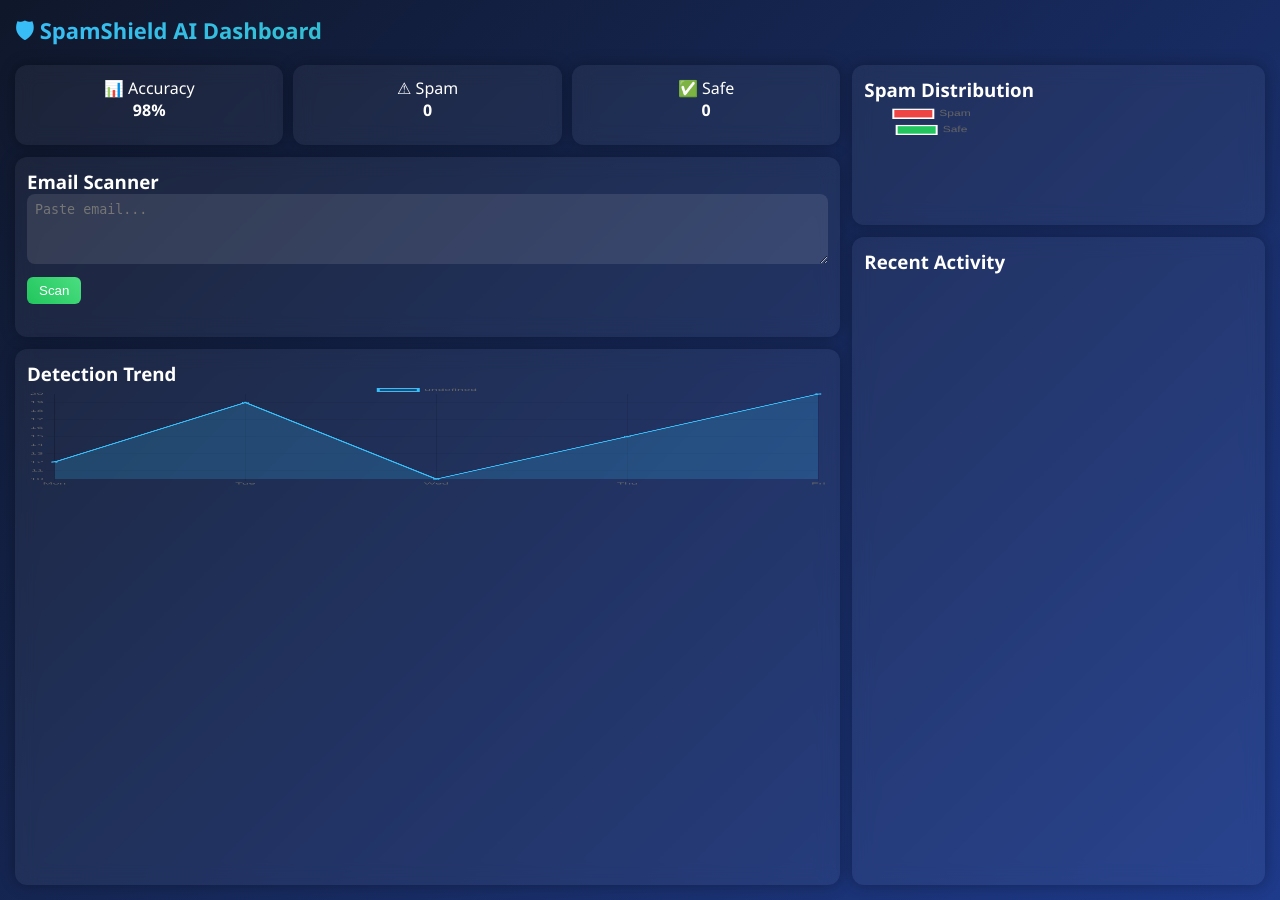
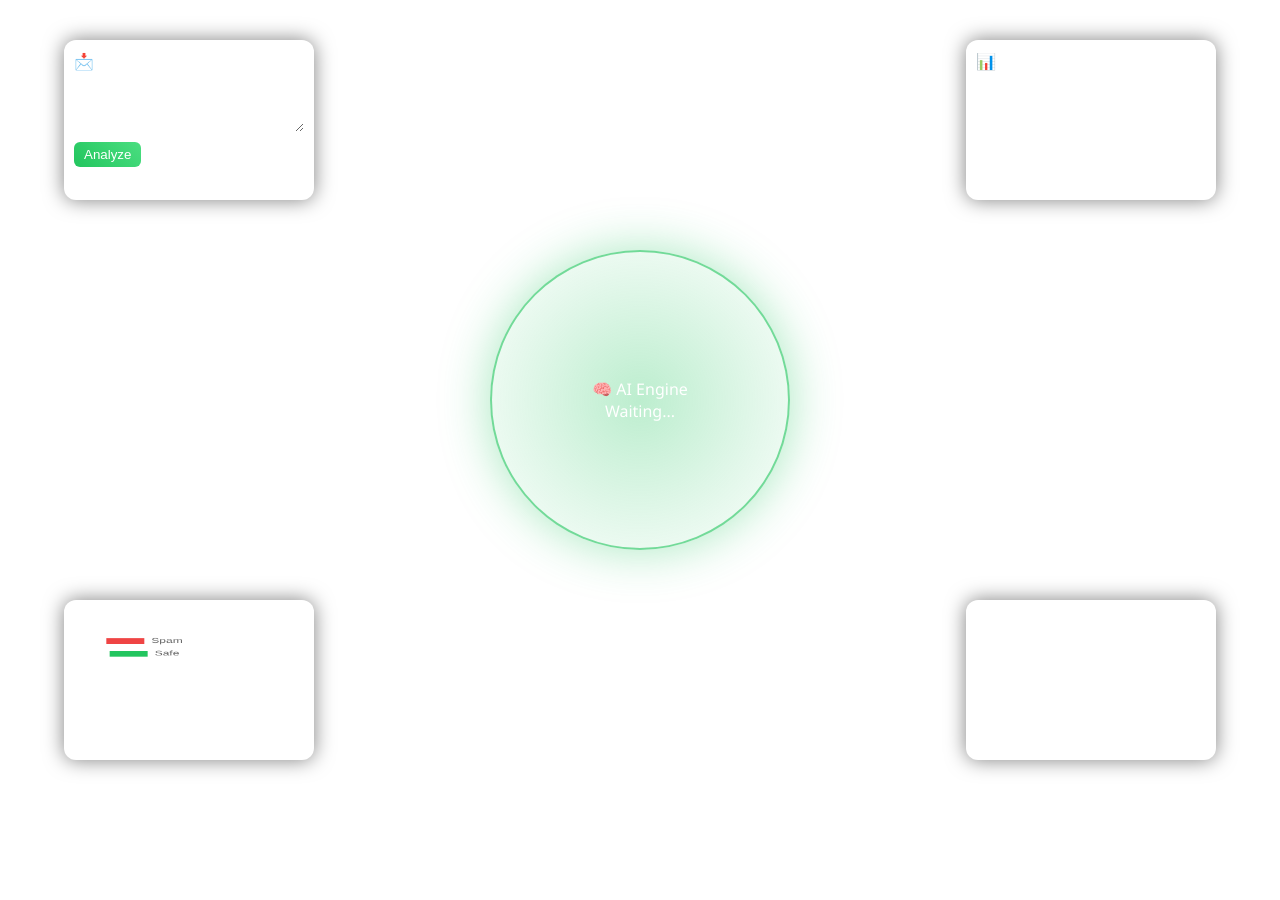
Before and after one commit to Shekhar112006/Email-Spam-detector, a Flask app: page / in a window 1280 px wide. After the commit the page ends 773 px from the top, so only its background shows below. Run offline with Flask 3, Linux system fonts and the light colour scheme; parts of the project's set-up code (start-up, migrations or seed data) failed here and were passed over.

Commit message:
index.html updates 1.1

```diff
--- a/templates/index.html
+++ b/templates/index.html
@@ -1,7 +1,7 @@
 <!DOCTYPE html>
 <html>
 <head>
-<title>SpamShield AI</title>
+<title>SpamShield AI Control Room</title>
 <script src="https://cdn.jsdelivr.net/npm/chart.js"></script>
 
 <style>
@@ -12,91 +12,79 @@
 }
 
 body {
-    background: linear-gradient(135deg, #0f172a, #1e3a8a);
+    background: radial-gradient(circle at center, #020617, #000);
     font-family: 'Segoe UI', sans-serif;
-    display: flex;
-    justify-content: center;
-    align-items: center;
     color: white;
+    overflow: hidden;
 }
 
-/* MAIN FRAME */
-.dashboard {
-    width: 1600px;
-    height: 900px;
-    padding: 15px;
-    display: grid;
-    grid-template-rows: 50px 1fr;
+/* CENTER AI CORE */
+.core {
+    position: absolute;
+    top: 50%;
+    left: 50%;
+    transform: translate(-50%, -50%);
+
+    width: 300px;
+    height: 300px;
+    border-radius: 50%;
+
+    background: radial-gradient(circle, rgba(34,197,94,0.3), transparent);
+    border: 2px solid rgba(34,197,94,0.6);
+
+    display: flex;
+    flex-direction: column;
+    align-items: center;
+    justify-content: center;
+
+    box-shadow: 0 0 50px rgba(34,197,94,0.4);
 }
 
-/* HEADER */
-.header {
-    font-size: 22px;
+/* RESULT TEXT */
+.result {
+    font-size: 28px;
     font-weight: bold;
-    background: linear-gradient(90deg, #38bdf8, #22c55e);
-    -webkit-background-clip: text;
-    background-clip: text;
-    color: transparent;
 }
 
-/* GRID */
-.grid {
-    display: grid;
-    grid-template-columns: 2fr 1fr;
-    gap: 12px;
+.spam { color: #ef4444; }
+.ham { color: #22c55e; }
+
+/* FLOATING PANELS */
+.panel {
+    position: absolute;
+    width: 250px;
+    height: 160px;
+
+    background: rgba(255,255,255,0.05);
+    backdrop-filter: blur(12px);
+    border-radius: 12px;
+
+    padding: 10px;
+
+    box-shadow: 0 0 20px rgba(0,0,0,0.5);
 }
 
-/* LEFT + RIGHT */
-.left, .right {
-    display: grid;
-    gap: 12px;
-}
-
-/* LEFT SECTIONS */
-.left {
-    grid-template-rows: 80px 180px 1fr;
-}
-
-/* RIGHT SECTIONS */
-.right {
-    grid-template-rows: 160px 1fr;
-}
-
-/* CARD */
-.card {
-    background: rgba(255,255,255,0.05);
-    border-radius: 12px;
-    padding: 12px;
-    backdrop-filter: blur(10px);
-    box-shadow: 0 0 15px rgba(0,0,0,0.3);
-}
-
-/* KPI */
-.kpi {
-    display: flex;
-    gap: 10px;
-}
-
-.kpi .card {
-    flex: 1;
-    text-align: center;
-}
+/* POSITIONS */
+.top-left { top: 5%; left: 5%; }
+.top-right { top: 5%; right: 5%; }
+.bottom-left { bottom: 5%; left: 5%; }
+.bottom-right { bottom: 5%; right: 5%; }
 
 /* INPUT */
 textarea {
     width: 100%;
-    height: 70px;
+    height: 60px;
     border-radius: 8px;
     border: none;
-    padding: 8px;
+    padding: 6px;
     background: rgba(255,255,255,0.1);
     color: white;
 }
 
 /* BUTTON */
 button {
-    margin-top: 8px;
-    padding: 6px 12px;
+    margin-top: 5px;
+    padding: 5px 10px;
     border-radius: 6px;
     border: none;
     background: linear-gradient(45deg, #22c55e, #4ade80);
@@ -104,96 +92,82 @@ button {
     cursor: pointer;
 }
 
-/* CHART SIZE */
+/* KPI */
+.kpi {
+    display: flex;
+    justify-content: space-around;
+    margin-top: 10px;
+}
+
+/* CHART */
 canvas {
-    height: 100px !important;
+    height: 80px !important;
 }
 
 /* HISTORY */
-.history {
-    overflow: hidden;
+table {
+    width: 100%;
+    font-size: 11px;
 }
 
-.history table {
-    width: 100%;
-    font-size: 12px;
+td {
+    padding: 3px;
 }
-
-.history td {
-    padding: 5px;
-}
-
-/* COLORS */
-.spam { color: #ef4444; }
-.ham { color: #22c55e; }
 
 </style>
 </head>
 
 <body>
 
-<div class="dashboard">
-
-<!-- HEADER -->
-<div class="header">🛡 SpamShield AI Dashboard</div>
-
-<div class="grid">
-
-<!-- LEFT -->
-<div class="left">
-
-    <!-- KPI -->
-    <div class="kpi">
-        <div class="card">📊 Accuracy<br><b>98%</b></div>
-        <div class="card">⚠ Spam<br><b>{{ spam_count }}</b></div>
-        <div class="card">✅ Safe<br><b>{{ ham_count }}</b></div>
-    </div>
-
-    <!-- SCANNER -->
-    <div class="card">
-        <h3>Email Scanner</h3>
-        <form method="POST">
-            <textarea name="message" placeholder="Paste email..."></textarea>
-            <button>Scan</button>
-        </form>
+<!-- AI CORE -->
+<div class="core">
+    <div>🧠 AI Engine</div>
 
     {% if prediction %}
-        <h3 class="{{ 'spam' if prediction=='Spam' else 'ham' }}">
-            {{ prediction }} ({{ prob }}%)
-        </h3>
+        <div class="result {{ 'spam' if prediction=='Spam' else 'ham' }}">
+            {{ prediction }}
+        </div>
+        <div>{{ prob }}%</div>
+    {% else %}
+        <div>Waiting...</div>
     {% endif %}
 </div>
 
-    <!-- LINE CHART -->
-    <div class="card">
-        <h3>Detection Trend</h3>
-        <canvas id="lineChart"></canvas>
+<!-- INPUT PANEL -->
+<div class="panel top-left">
+    <h4>📩 Scan Email</h4>
+    <form method="POST">
+        <textarea name="message"></textarea>
+        <button>Analyze</button>
+    </form>
 </div>
 
+<!-- KPI PANEL -->
+<div class="panel top-right">
+    <h4>📊 Stats</h4>
+    <div class="kpi">
+        <div>Spam<br>{{ spam_count }}</div>
+        <div>Safe<br>{{ ham_count }}</div>
+    </div>
 </div>
 
-<!-- RIGHT -->
-<div class="right">
-
 <!-- PIE -->
-    <div class="card">
-        <h3>Spam Distribution</h3>
-
+<div class="panel bottom-left">
+    <h4>Distribution</h4>
     <div id="data"
          data-spam="{{ spam_count }}"
          data-ham="{{ ham_count }}">
     </div>
-
     <canvas id="pieChart"></canvas>
 </div>
 
 <!-- HISTORY -->
-    <div class="card history">
-        <h3>Recent Activity</h3>
+<div class="panel bottom-right">
+    <h4>Recent</h4>
     <table>
         {% for item in history %}
         <tr>
-                <td>{{ item.text[:25] }}...</td>
+            <td>{{ item.text[:20] }}...</td>
             <td class="{{ 'spam' if item.result=='Spam' else 'ham' }}">
                 {{ item.result }}
             </td>
@@ -202,17 +176,11 @@ canvas {
     </table>
 </div>
 
-</div>
-
-</div>
-</div>
-
 <script>
 const dataDiv = document.getElementById("data");
 let spam = parseInt(dataDiv.getAttribute("data-spam")) || 0;
 let ham = parseInt(dataDiv.getAttribute("data-ham")) || 0;
 
-// PIE
 new Chart(document.getElementById("pieChart"), {
     type: "doughnut",
     data: {
@@ -223,20 +191,6 @@ new Chart(document.getElementById("pieChart"), {
         }]
     }
 });
-
-// LINE
-new Chart(document.getElementById("lineChart"), {
-    type: "line",
-    data: {
-        labels: ["Mon","Tue","Wed","Thu","Fri"],
-        datasets: [{
-            data: [12, 19, 10, 15, 20],
-            borderColor: "#38bdf8",
-            backgroundColor: "rgba(56,189,248,0.2)",
-            fill: true
-        }]
-    }
-});
 </script>
 
 </body>
```
Lines whose indentation alone changed are shown as unchanged.
